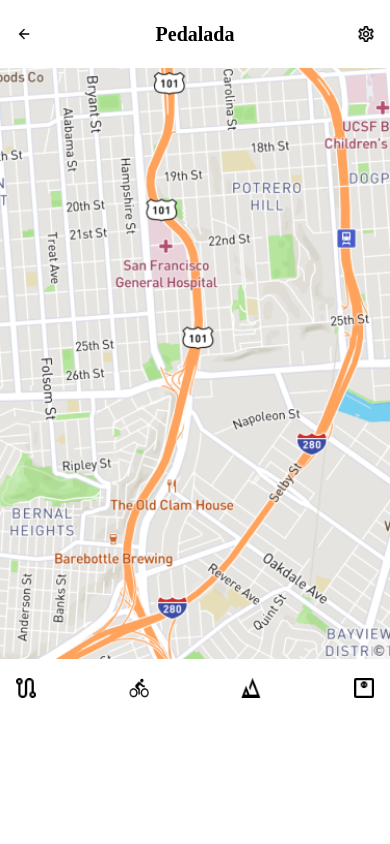
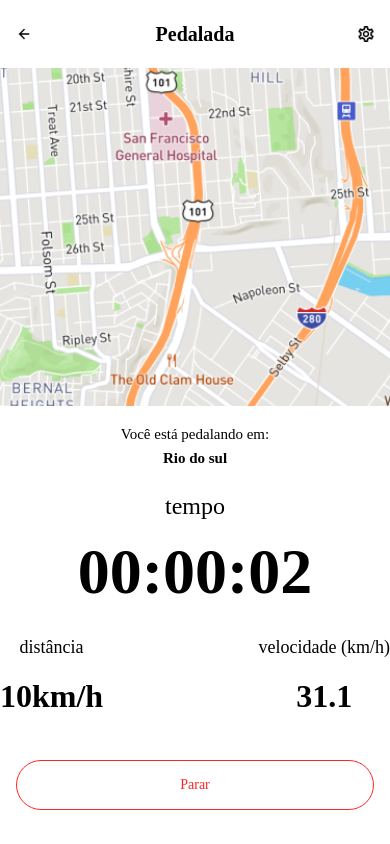
Before and after one commit to SrNascimento40/desafio-riderize, a React Native app: screen / in a window 390 px wide. Built offline with nearby package versions, Linux system fonts and the light colour scheme.

Commit message:
feature: CardDataActivity develop

```diff
--- a/src/components/ButtonControl/index.tsx
+++ /dev/null
@@ -1,35 +0,0 @@
-import React from 'react';
-import { Text, StyleSheet, TouchableOpacity } from 'react-native';
-import { DivButton } from './styles';
-import backIcon from '../../../assets/icons/rightArrow.png'
-import { Icon } from '../Header/styles';
-
-interface iButtonProps {
-  navigation: any;
-  title: string;
-  backgroundColor: string;
-  textColor: string;
-}
-
-export default function ButtonControl(props: iButtonProps) {
-  return (
-    <DivButton>
-      <TouchableOpacity
-        style={[styles.genericButton, { backgroundColor: props.backgroundColor }]}
-        onPress={() => props.navigation.navigate('Home')}>
-        <Text style={[styles.buttonText, { color: props.textColor }]}>{props.title}</Text>
-        <Icon src={backIcon} />
-      </TouchableOpacity>
-    </DivButton>
-  );
-}
-
-const styles = StyleSheet.create({
-  genericButton: {
-    height: 48,
-    width: '100%',
-  },
-  buttonText: {
-    fontFamily: "NeuzeitGro"
-  }
-})
--- /dev/null
+++ b/src/components/CardDataActivity/index.tsx
@@ -0,0 +1,41 @@
+import React from 'react';
+import { Text, StyleSheet } from 'react-native';
+import { CardDiv, PlaceText, DivData } from './styles';
+
+
+export default function CardDataActivity({ navigation }: any) {
+  return (
+    <CardDiv >
+      <PlaceText style={{ paddingBottom: 7, paddingTop: 20 }}>Você está pedalando em:</PlaceText>
+      <PlaceText style={{ fontWeight: 'bolder', paddingBottom: 10 }}>Rio do sul</PlaceText>
+      <Text style={styles.describeText}>tempo</Text>
+      <Text style={styles.functionalText}>00:00:02</Text>
+      <DivData>
+        <CardDiv >
+          <Text style={{...styles.describeText, fontSize:18, lineHeight: 26}}>distância</Text>
+          <Text style={{...styles.functionalText, fontSize:32, lineHeight: 40}}>10km/h</Text>
+        </CardDiv>
+        <CardDiv>
+          <Text style={{...styles.describeText, fontSize:18, lineHeight: 26}}>velocidade (km/h)</Text>
+          <Text style={{...styles.functionalText, fontSize:32, lineHeight: 40}}>31.1</Text>
+        </CardDiv>
+      </DivData>
+    </CardDiv>
+  );
+}
+
+const styles = StyleSheet.create({
+  describeText: {
+    fontFamily: 'NeuzeitGro',
+    fontSize: 24,
+    fontWeight: '400',
+    paddingVertical: 16
+  },
+  functionalText: {
+    fontFamily: 'Neuzeit Grotesk',
+    lineHeight: 72,
+    fontSize: 64,
+    fontWeight: '900',
+    paddingBottom: 10
+  }
+})
--- /dev/null
+++ b/src/components/CardDataActivity/styles.ts
@@ -0,0 +1,26 @@
+import React from 'react'
+import styled from 'styled-components'
+
+export const CardDiv = styled.div`
+  display: flex;
+  flex-direction: column;
+  justify-content: center;
+  align-items: center;
+  background-color: white;
+`
+
+export const DivData = styled.div`
+  display: flex;
+  flex-direction: row;
+  justify-content: space-between;
+  align-items: center;
+  width: 100%;
+`
+export const PlaceText = styled.p`
+  font-family: 'Neuzeit Grotesk';
+  font-style: normal;
+  font-weight: 400;
+  font-size: 15px;
+  padding: 0;
+  margin: 0;
+`
--- a/src/components/DataActivity/styles.ts
+++ /dev/null
@@ -1,6 +0,0 @@
-import styled from 'styled-components'
-
-const Button = styled.a`
-  display: inline-block;
-  border-radius: 3px;
-`
--- a/src/components/Map/index.tsx
+++ b/src/components/Map/index.tsx
@@ -1,13 +1,15 @@
 import React from 'react';
-import { View } from 'react-native';
-import { MapImage } from './styles';
+import { Image, View } from 'react-native';
 import fakeMap from '../../../assets/fakeMap.png'
 
+interface iMap {
+  height: string
+}
 
-export default function Map({ navigation }: any) {
+export default function Map(props:iMap) {
   return (
     <View>
-      <MapImage src={fakeMap} />
+      <Image style={{ width: '100%', height:props.height }} source={fakeMap} />
     </View>
   );
 }
--- a/src/components/Map/styles.ts
+++ /dev/null
@@ -1,6 +0,0 @@
-import styled from 'styled-components'
-
-export const MapImage = styled.img`
-  width: 100%;
-  height: 70vh;
-`
--- a/src/index.tsx
+++ b/src/index.tsx
@@ -10,7 +10,7 @@ const Stack = createNativeStackNavigator();
 export default function App() {
   return (
     <NavigationContainer>
-      <Stack.Navigator initialRouteName="Home">
+      <Stack.Navigator initialRouteName="Activity">
         <Stack.Screen
           name="Home"
           component={HomeScreen}
--- a/src/screens/Activity/index.tsx
+++ b/src/screens/Activity/index.tsx
@@ -1,18 +1,47 @@
 import React from 'react';
-import { View, Button } from 'react-native';
+import { TouchableOpacity, StyleSheet, Text } from 'react-native';
+import CardDataActivity from '../../components/CardDataActivity';
 import Header from '../../components/Header';
+import Map from '../../components/Map';
+import { DivButton } from './styles';
 
 
 export default function ActivityScreen({ navigation }: any) {
   return (
     <>
       <Header />
-      <View style={{ flex: 1, alignItems: 'center', justifyContent: 'center' }}>
-        <Button
-          title="Go to Home"
-          onPress={() => navigation.navigate('Home')}
-        />
-      </View>
+      <Map
+      height='40vh'
+      />
+      <CardDataActivity />
+      <DivButton>
+        <TouchableOpacity
+          style={styles.genericButton}
+          onPress={() => navigation.navigate('Home')}>
+          <Text style={styles.buttonText}>Parar</Text>
+        </TouchableOpacity>
+      </DivButton>
     </>
   );
 }
+
+
+const styles = StyleSheet.create({
+  genericButton: {
+    display: 'flex',
+    flexDirection:'row',
+    alignItems: 'center',
+    justifyContent:'center',
+    height: 48,
+    width: '100%',
+    backgroundColor: "white",
+    borderRadius: 100,
+    padding: 24,
+    border: '1px solid',
+    color: "#FF2525"
+  },
+  buttonText: {
+    fontFamily: "NeuzeitGro",
+    color: "#FF2525"
+  }
+})
--- a/src/components/ButtonControl/styles.ts
+++ b/src/screens/Activity/styles.ts
@@ -9,6 +9,6 @@ export const DivButton = styled.div`
   width: 100%;
   height: 100%;
   background: #FFFFFF;
-  padding-left: 2rem;
-  padding-right: 2rem;
+  padding-left: 16px;
+  padding-right: 16px;
 `
--- a/src/screens/Home/index.tsx
+++ b/src/screens/Home/index.tsx
@@ -1,22 +1,48 @@
 import React from 'react';
-import { View, Button } from 'react-native';
-import ButtonControl from '../../components/ButtonControl';
+import { Text, StyleSheet, TouchableOpacity } from 'react-native';
 import Header from '../../components/Header';
+import { Icon } from '../../components/Header/styles';
 import Map from '../../components/Map';
 import NavBar from '../../components/NavBar';
+import { DivButton } from './styles';
+import backIcon from '../../../assets/icons/rightArrow.png'
+
 
 
 export default function HomeScreen({ navigation }: any) {
   return (
     <>
       <Header />
-      <Map />
+      <Map
+      height= '71vh'
+      />
       <NavBar />
-      <ButtonControl
-        navigation: any
-        title: string
-        backgroundColor: string
-        textColor: string />
+      <DivButton>
+        <TouchableOpacity
+          style={styles.genericButton}
+          onPress={() => navigation.navigate('Activity')}>
+          <Text style={styles.buttonText}>Iniciar atividade</Text>
+          <Icon src={backIcon} />
+        </TouchableOpacity>
+      </DivButton>
     </>
   );
 }
+
+const styles = StyleSheet.create({
+  genericButton: {
+    display: 'flex',
+    flexDirection:'row',
+    alignItems: 'center',
+    justifyContent:'space-between',
+    height: 48,
+    width: '100%',
+    backgroundColor: "#0564FF",
+    borderRadius: 100,
+    padding: 24
+  },
+  buttonText: {
+    fontFamily: "NeuzeitGro",
+    color: "white"
+  }
+})
--- /dev/null
+++ b/src/screens/Home/styles.ts
@@ -0,0 +1,14 @@
+import React from 'react'
+import styled from 'styled-components'
+
+export const DivButton = styled.div`
+  box-sizing: border-box;
+  display: flex;
+  align-items: center;
+  justify-content: space-around;
+  width: 100%;
+  height: 100%;
+  background: #FFFFFF;
+  padding-left: 16px;
+  padding-right: 16px;
+`
```
Also changed, not shown: src/components/DataActivity/index.tsx (deleted, +0 -14 lines).
